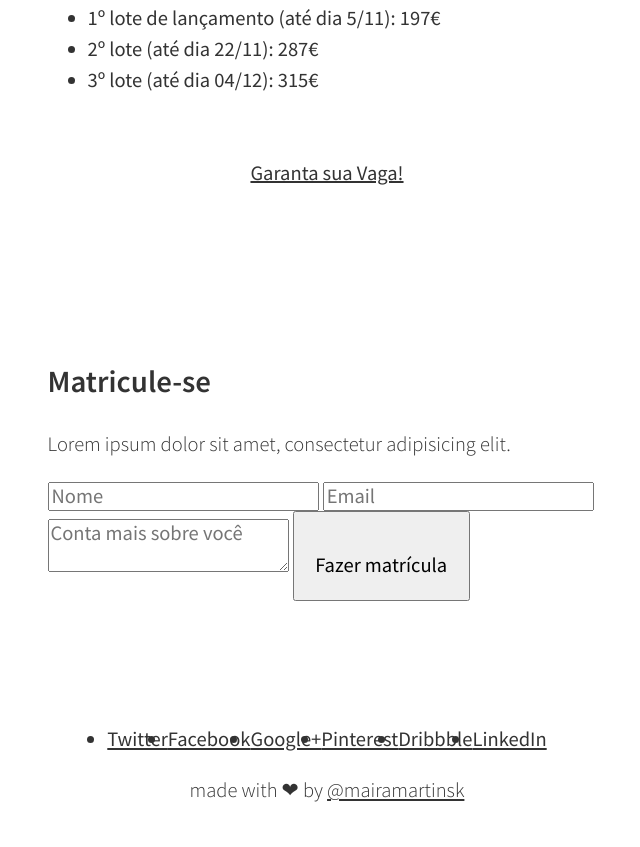
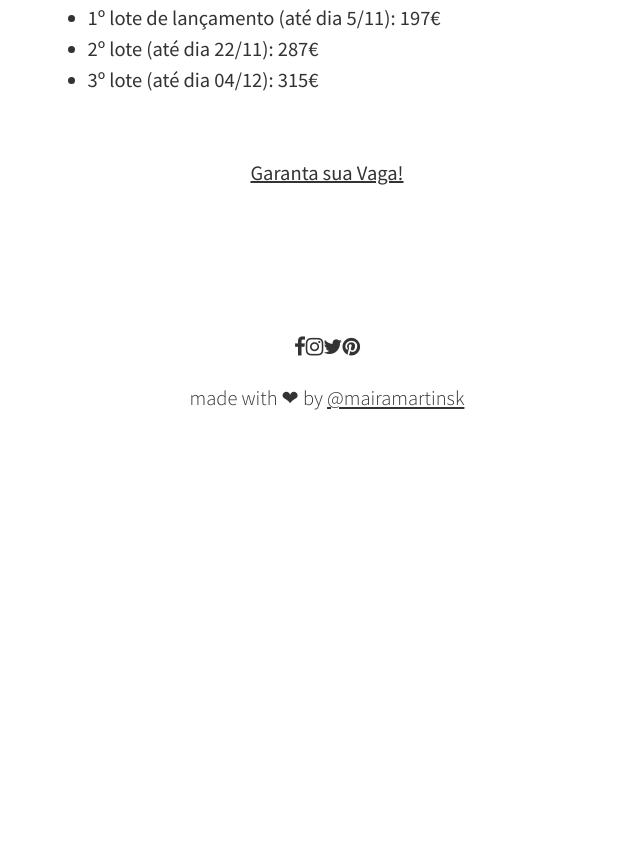
Before and after one commit to mairamartinsk/30sites, a website: page 02-event/index.html in a window 1280 px wide. Shown: the part 5999-6846 px from the top of the page, without its empty margins (313-953 px from the left). After the commit the page ends 6454 px from the top, so only its background shows below. Drawn offline with nearby package versions, Linux system fonts and the light colour scheme.

Commit message:
Style footer and social icons

```diff
--- a/02-event/index.html
+++ b/02-event/index.html
@@ -7,6 +7,7 @@
   <meta http-equiv="X-UA-Compatible" content="ie=edge">
   <title>#30Days30Sites Day 02: Event</title>
   <link rel="stylesheet" href="https://fonts.googleapis.com/css?family=Source+Sans+Pro:300,400,600">
+  <link rel="stylesheet" href="https://maxcdn.bootstrapcdn.com/font-awesome/4.7.0/css/font-awesome.min.css">
   <link rel="stylesheet" href="./css/main.min.css">
 </head>
 
@@ -129,31 +130,17 @@
       <li>2º lote (até dia 22/11): 287€</li>
       <li>3º lote (até dia 04/12): 315€</li>
     </ul>
-    <div class="l-button">
-      <a href="#contact">Garanta sua Vaga!</a>
+    <div class="l-button link__decoration">
+      <a href="https://www.eventbrite.es/e/entradas-traduzindo-astrologues-curso-de-astrologia-em-barcelona-50612748092" class="button button--large">Garanta sua Vaga!</a>
     </div>
   </section>
 
-  <div id="contact" class="l-boxed">
-    <h2>Matricule-se</h2>
-    <p>Lorem ipsum dolor sit amet, consectetur adipisicing elit.</p>
-
-    <form action="#" method="post">
-    <input type="text" name="name" placeholder="Nome">
-    <input type="text" name="email" placeholder="Email">
-    <textarea name="message" placeholder="Conta mais sobre você"></textarea>
-    <input type="submit" name="send" value="Fazer matrícula"  class="l-button">
-    </form>
-  </div>
-
-  <footer id="footer" class="l-footer">
-			<ul class="l-footer__social">
-				<li><a href="#" class="icon fa-twitter"><span class="label ">Twitter</span></a></li>
-				<li><a href="#" class="icon fa-facebook"><span class="label ">Facebook</span></a></li>
-				<li><a href="#" class="icon fa-google-plus"><span class="label ">Google+</span></a></li>
-				<li><a href="#" class="icon fa-pinterest"><span class="label ">Pinterest</span></a></li>
-				<li><a href="#" class="icon fa-dribbble"><span class="label ">Dribbble</span></a></li>
-				<li><a href="#" class="icon fa-linkedin"><span class="label ">LinkedIn</span></a></li>
+  <footer id="footer" class="l-footer footer">
+			<ul class="l-footer__social footer__links no-bullets">
+        <li><i class="icon fa fa-facebook"></i></li>
+				<li><i class="icon fa fa-instagram"></i></li>
+				<li><i class="icon fa fa-twitter"></i></li>
+				<li><i class="icon fa fa-pinterest"></i></li>
 			</ul>
 			<div class="l-footer__copyright">
 					<p class="credit">made with ❤ by <a href="https://github.com/mairamartinsk" target="_blank" class="credit">@mairamartinsk</a></p>
--- /dev/null
+++ b/02-event/scss/components/_footer.scss
@@ -0,0 +1,31 @@
+// -----------------------------------------------------------------------------
+// Footer styles
+// -----------------------------------------------------------------------------
+
+.footer > * {
+  color: $light-color;
+  margin: 0 auto;
+}
+
+.footer__links {
+  border-top: solid 1px $light-color;
+  width: 25%;
+  margin: 4em auto !important;
+  padding: 2em 1em;
+  text-decoration: none;
+  text-align: center;
+
+  & > li {
+    margin: 0.25rem;
+    text-decoration: none;
+  }
+}
+
+.icon {
+  font-size: 1.5rem;
+  padding: 0.5rem;
+}
+
+.credit {
+  font-size: 0.8rem;
+}
--- a/02-event/scss/layout/_layout.scss
+++ b/02-event/scss/layout/_layout.scss
@@ -15,6 +15,22 @@
   @include css-lock(500, 600, 600, 1200, max-width, px);
 }
 
+.l-footer {
+  padding: 1em;
+
+  &__social {
+    margin: 2em auto;
+    padding: 2em 1em;
+    display: flex;
+    justify-content: center;
+    text-align: center;
+  }
+
+  &__copyright {
+    margin: 0 auto;
+    text-align: center;
+  }
+}
 
 .l-button {
   margin: 0 auto;
--- a/02-event/scss/main.scss
+++ b/02-event/scss/main.scss
@@ -29,6 +29,7 @@
 @import "components/banner";
 @import "components/details";
 @import "components/content";
+@import "components/footer";
 
 // 7. Utilities
 @import "utilities/helpers";
```
Also changed, not shown: 02-event/scss/components/_button.scss (+10 -0 lines).
